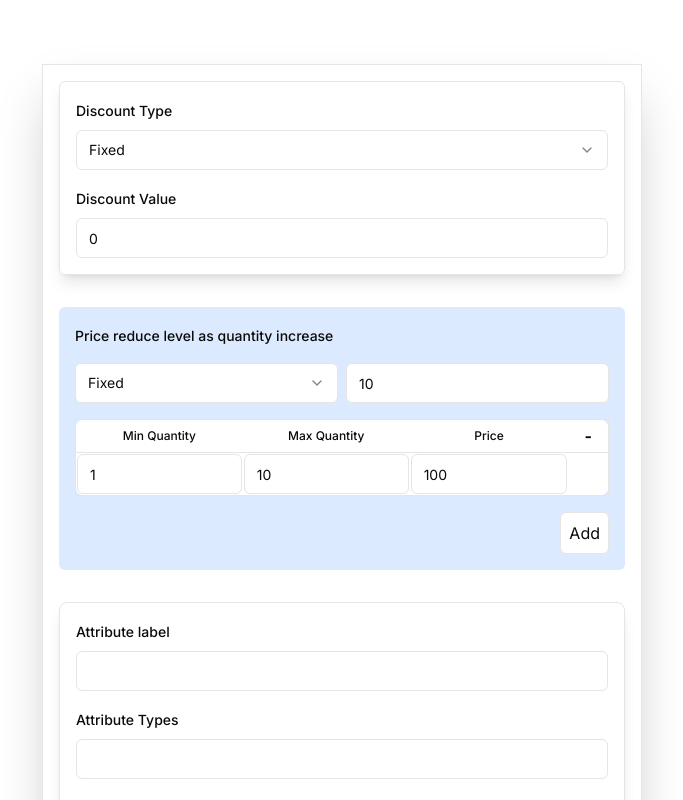
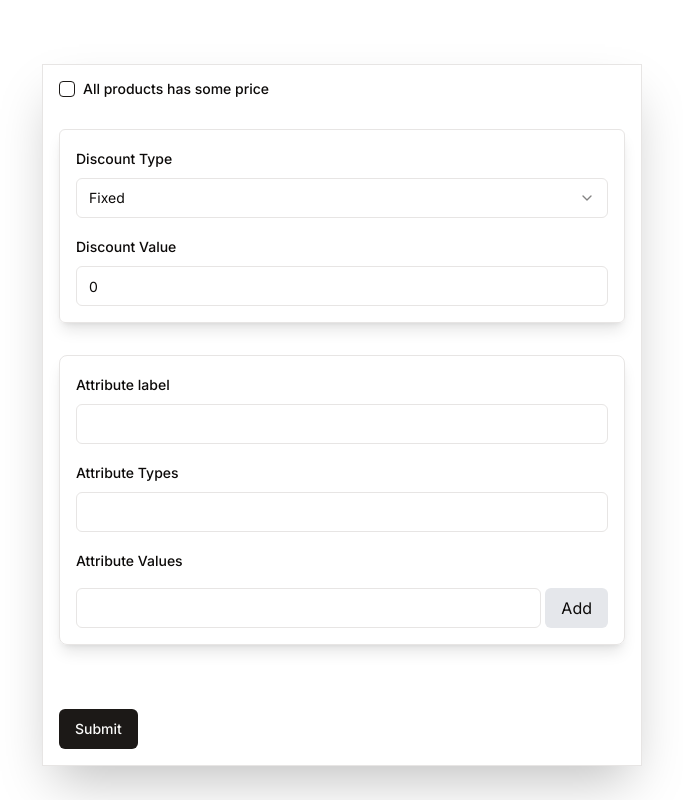
Before and after one commit to musiur/complex-form, a Next.js app: page / in a window 1280 px wide. Shown: the top 800 px of the page, without its empty margins (298-981 px from the left). Built offline with nearby package versions, Linux system fonts and the light colour scheme.

Commit message:
bulk price visibility updated

```diff
--- a/src/app/page.tsx
+++ b/src/app/page.tsx
@@ -67,7 +67,7 @@ const TVariation = z.object({
   discount: TDiscount,
   attributes: z.string().min(1),
   stock: z.number().min(1),
-  bulkprice_same_as_base: z.boolean().default(true),
+  // bulkprice_same_as_base: z.boolean().default(true),
 });
 
 const schema = z.object({
@@ -90,6 +90,7 @@ const schema = z.object({
   attributes: z.array(TAttributeItem),
   variations: z.array(TVariation),
   discount: TDiscount,
+  samePriceForAll: z.boolean().default(true),
 
   // stock: z.number().min(1),
   // tags: z.array(z.string()),
@@ -142,9 +143,29 @@ const Home = () => {
           onSubmit={form.handleSubmit(onSubmit)}
           className="space-y-8 border p-4 shadow-2xl"
         >
+          <FormField
+            control={form.control}
+            name="samePriceForAll"
+            render={({ field }) => (
+              <FormItem>
+                <div className="flex items-center gap-2">
+                  <FormControl>
+                    <Checkbox
+                      checked={field.value}
+                      onCheckedChange={field.onChange}
+                    />
+                  </FormControl>
+                  <FormLabel>All products has some price</FormLabel>
+                </div>
+                <FormMessage />
+              </FormItem>
+            )}
+          />
+          {form.watch("samePriceForAll") ? (
+            <BundlePriceList form={form} name="bundle_price_list" />
+          ) : null}
+
           <Discount form={form} name="discount" />
-
-          <BundlePriceList form={form} name="bundle_price_list" />
 
           <AttributesArray
             form={form}
--- a/src/components/molecules/attributes-values.tsx
+++ b/src/components/molecules/attributes-values.tsx
@@ -82,11 +82,17 @@ const AttributeValues = ({
                 value={inputValue}
                 onChange={(e: any) => {
                   const onChangeValue = e.target.value;
-                  onChangeValue[onChangeValue.length - 1] === " " ||
-                  onChangeValue[onChangeValue.length - 1] === "." ||
-                  onChangeValue[onChangeValue.length - 1] === ","
-                    ? SetValue()
-                    : setInputValue(onChangeValue);
+                  const lastChar = onChangeValue[onChangeValue.length - 1];
+
+                  if (lastChar !== "-") {
+                    lastChar === " " || lastChar === "." || lastChar === ","
+                      ? SetValue()
+                      : setInputValue(
+                          onChangeValue
+                            .replaceAll(" ", "_")
+                            .replaceAll("-", "_")
+                        );
+                  }
                 }}
                 className="h-[40px] px-4 rounded-md border w-full"
               />
--- a/src/components/molecules/variantions-array.tsx
+++ b/src/components/molecules/variantions-array.tsx
@@ -127,12 +127,6 @@ const VariationsArray = ({
                                         )
                                       );
                                     }
-                                    // const filteredCombinations = combinations.filter(
-                                    //   (combination: { label: string; value: string }) =>
-                                    //     !usedCombinations.includes(combination.value)
-                                    // );
-                                    // console.log(filteredCombinations, "<-");
-                                    // setCombinations(filteredCombinations);
                                   }
                                 }}
                                 value={variations[index]?.attributes || ""}
@@ -239,6 +233,7 @@ const VariationsArray = ({
                     )}
                   />
 
+                  {/* {!form.watch("samePriceForAll") ? (
                     <FormField
                       control={form.control}
                       name={`variations[${index}].bulkprice_same_as_base`}
@@ -247,7 +242,9 @@ const VariationsArray = ({
                           <div className="flex items-center gap-2">
                             <FormControl>
                               <Checkbox
-                              checked={variations[index].bulkprice_same_as_base}
+                                checked={
+                                  variations[index].bulkprice_same_as_base
+                                }
                                 onCheckedChange={(value) => {
                                   setVariations(
                                     variations.map(
@@ -276,7 +273,9 @@ const VariationsArray = ({
                         </FormItem>
                       )}
                     />
-                  {!variations[index].bulkprice_same_as_base ? (
+                  ) : null} */}
+                  {/* !variations[index].bulkprice_same_as_base || */}
+                  {!form.watch("samePriceForAll") ? (
                     <BundlePriceList
                       form={form}
                       name={`variations[${index}].bundle_price_list`}
@@ -343,6 +342,6 @@ const variationTemplate = [
       },
     ],
     stock: 1,
-    bulkprice_same_as_base: true,
+    // bulkprice_same_as_base: true,
   },
 ];
```
Also changed, not shown: src/components/molecules/multi-value.tsx (added, +109 -0 lines). Lines whose indentation alone changed are shown as unchanged.
